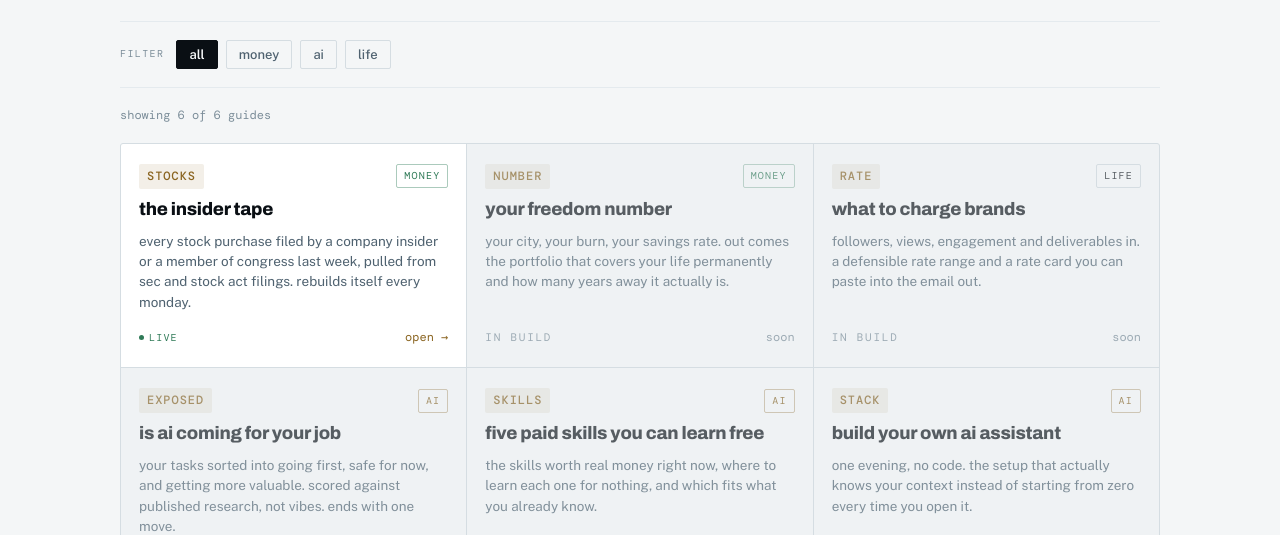
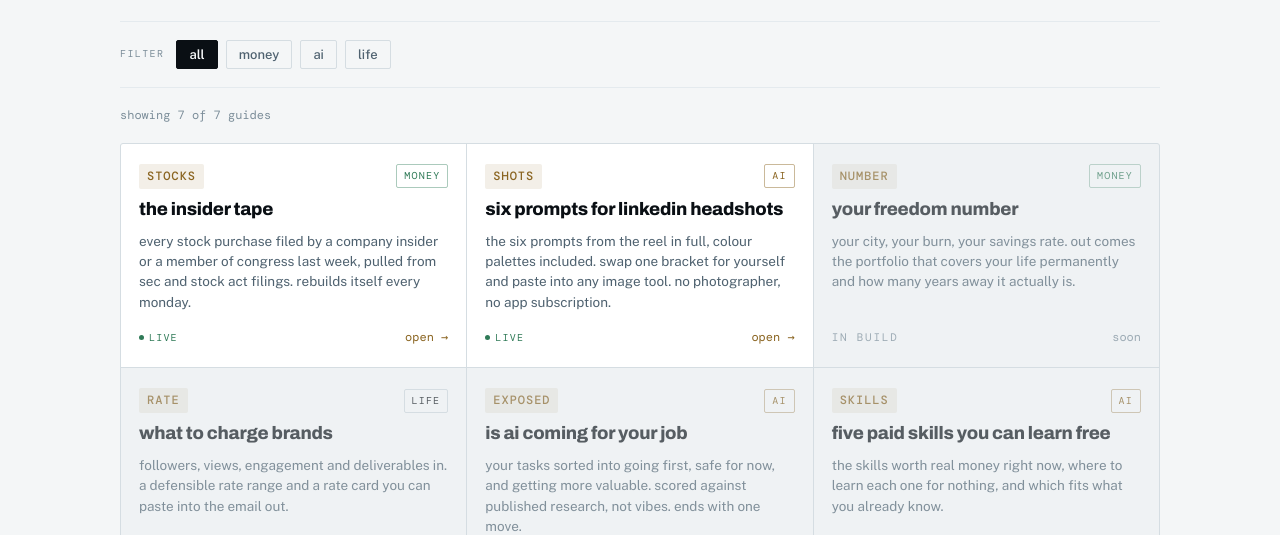
Before and after one commit to livinxkp/offscriptrich, a plain HTML site: page guides/index.html in a window 1280 px wide. Shown: the part 265-800 px from the top of the page. Drawn offline with nearby package versions, Linux system fonts and the light colour scheme.

Commit message:
Add new section for AI prompts in index.html

```diff
--- a/guides/index.html
+++ b/guides/index.html
@@ -109,6 +109,11 @@
       title: "the insider tape",
       desc: "every stock purchase filed by a company insider or a member of congress last week, pulled from sec and stock act filings. rebuilds itself every monday."
     },
+      {
+    keyword: "SHOTS", pillar: "ai", live: true, href: "shots.html",
+    title: "six prompts for linkedin headshots",
+    desc: "the six prompts from the reel in full, colour palettes included. swap one bracket for yourself and paste into any image tool. no photographer, no app subscription."
+  },
     {
       keyword: "NUMBER", pillar: "money", live: false, href: "#",
       title: "your freedom number",
```
